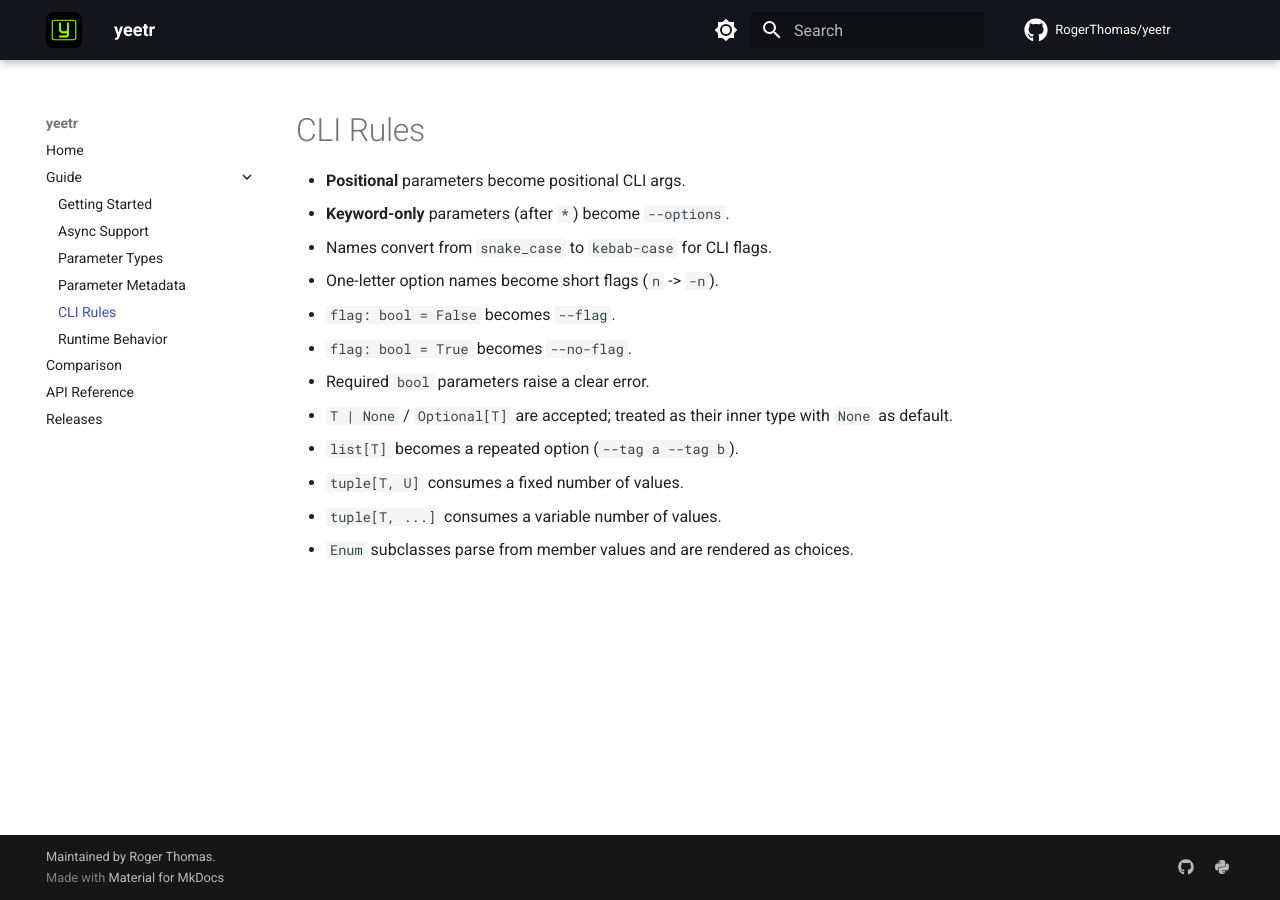
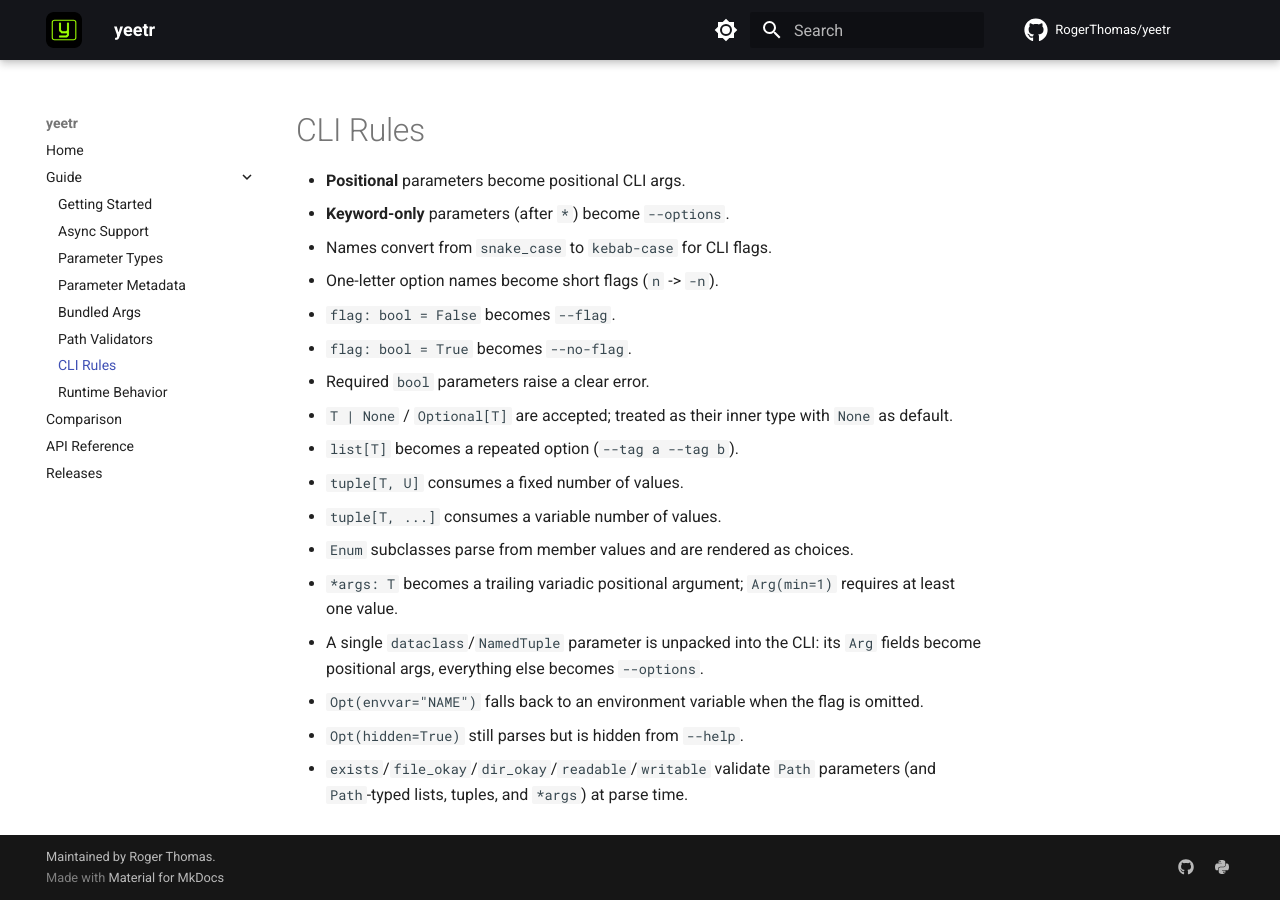
Before and after one commit to RogerThomas/yeeter, an MkDocs documentation site: the page built from docs/guide/cli-rules.md, in a window 1280 px wide. Built offline with MkDocs 1.6.1 and Material for MkDocs 9.7.7, drawn with Linux system fonts in a browser that asks for light colours; comment, search, counter and statistics services are not loaded.

Commit message:
update-docs

```diff
--- a/docs/guide/cli-rules.md
+++ b/docs/guide/cli-rules.md
@@ -13,3 +13,12 @@
 - `tuple[T, U]` consumes a fixed number of values.
 - `tuple[T, ...]` consumes a variable number of values.
 - `Enum` subclasses parse from member values and are rendered as choices.
+- `*args: T` becomes a trailing variadic positional argument; `Arg(min=1)`
+  requires at least one value.
+- A single `dataclass`/`NamedTuple` parameter is unpacked into the CLI: its
+  `Arg` fields become positional args, everything else becomes `--options`.
+- `Opt(envvar="NAME")` falls back to an environment variable when the flag
+  is omitted.
+- `Opt(hidden=True)` still parses but is hidden from `--help`.
+- `exists`/`file_okay`/`dir_okay`/`readable`/`writable` validate `Path`
+  parameters (and `Path`-typed lists, tuples, and `*args`) at parse time.
--- a/mkdocs.yml
+++ b/mkdocs.yml
@@ -14,6 +14,8 @@ nav:
       - Async Support: guide/async.md
       - Parameter Types: guide/parameter-types.md
       - Parameter Metadata: guide/parameter-metadata.md
+      - Bundled Args: guide/bundled-args.md
+      - Path Validators: guide/path-validators.md
       - CLI Rules: guide/cli-rules.md
       - Runtime Behavior: guide/runtime.md
   - Comparison: comparison.md
```
Also changed, not shown: docs/guide/bundled-args.md (added, +59 -0 lines), docs/guide/parameter-metadata.md (+14 -107 lines), docs/guide/parameter-types.md (+36 -1 lines), docs/guide/path-validators.md (added, +42 -0 lines), docs/index.md (+7 -3 lines), 1 other file.
